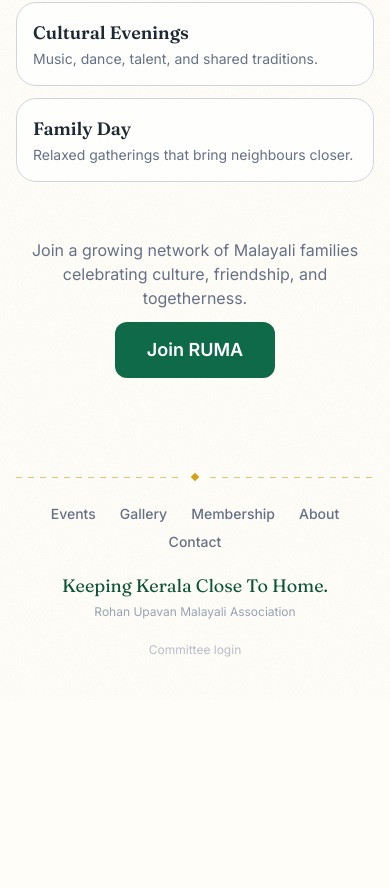
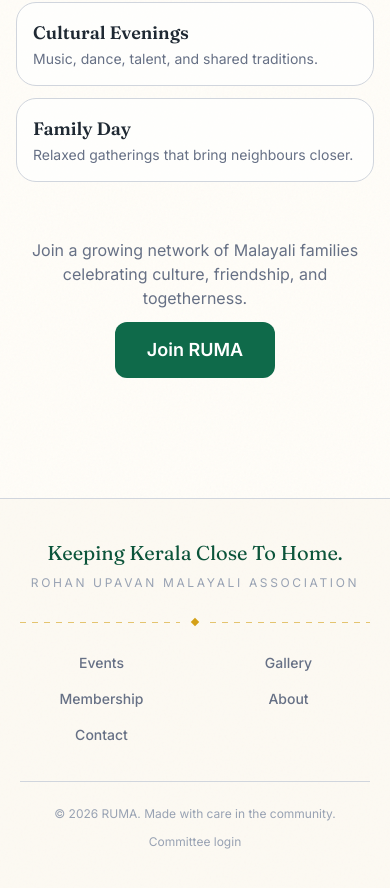
Before and after one commit to anuphilipp3/RUMA-Event-Platform, a Next.js app: page /about in a window 390 px wide. Shown: the part 1669-2557 px from the top of the page. Before the commit the page ends 2369 px from the top, so only its background shows below. Built offline with nearby package versions, Linux system fonts and the light colour scheme; no server answers; the database is empty.

Commit message:
feat: customizable announcement ticker + redesigned mobile footer

```diff
--- a/src/app/globals.css
+++ b/src/app/globals.css
@@ -85,6 +85,25 @@
   }
 }
 
+/* Announcement ticker: track holds two identical halves; sliding by -50%
+   loops one full half seamlessly. Compositor-friendly (transform only). */
+@keyframes ruma-marquee {
+  from {
+    transform: translateX(0);
+  }
+  to {
+    transform: translateX(-50%);
+  }
+}
+.ruma-marquee {
+  animation: ruma-marquee 26s linear infinite;
+}
+@media (prefers-reduced-motion: reduce) {
+  .ruma-marquee {
+    animation: none;
+  }
+}
+
 /* Pookalam "building up": each petal grows outward from the centre, staggered,
    forming the flower, then dissolves and rebuilds. --r = petal angle. */
 @keyframes petal-form {
--- a/src/components/admin/org-settings-editor.tsx
+++ b/src/components/admin/org-settings-editor.tsx
@@ -33,6 +33,8 @@ interface SettingsForm {
   signatoryName: string;
   upiId: string;
   upiPayeeName: string;
+  announcementEnabled: boolean;
+  announcementText: string;
   plans: PlanForm[];
 }
 
@@ -49,6 +51,8 @@ function toForm(s: OrgSettings): SettingsForm {
     signatoryName: s.signatoryName,
     upiId: s.upiId,
     upiPayeeName: s.upiPayeeName,
+    announcementEnabled: s.announcement.enabled,
+    announcementText: s.announcement.text,
     plans: s.plans.map((p) => ({
       key: p.key,
       name: p.name,
@@ -75,6 +79,10 @@ function toSettings(f: SettingsForm): OrgSettings {
     signatoryName: f.signatoryName.trim(),
     upiId: f.upiId.trim(),
     upiPayeeName: f.upiPayeeName.trim(),
+    announcement: {
+      enabled: f.announcementEnabled,
+      text: f.announcementText.trim(),
+    },
     plans: f.plans.map((p) => ({
       key: p.key as OrgSettings["plans"][number]["key"],
       name: p.name.trim(),
@@ -187,6 +195,32 @@ export function OrgSettingsEditor({ settings }: { settings: OrgSettings }) {
 
       <Card className="p-5">
         <h2 className="mb-4 text-card-title font-semibold text-charcoal">
+          Announcement banner
+        </h2>
+        <label className="flex items-center gap-3">
+          <input
+            type="checkbox"
+            {...register("announcementEnabled")}
+            className="h-5 w-5 rounded border-field accent-kerala-600"
+          />
+          <span className="text-body text-charcoal">
+            Show a scrolling announcement at the top of the site
+          </span>
+        </label>
+        <div className="mt-4">
+          <Label>Announcement text</Label>
+          <Input
+            {...register("announcementText")}
+            placeholder="🌸 Onam Sadhya bookings now open — members get 20% off!"
+          />
+        </div>
+        <p className="mt-2 text-caption text-text-muted">
+          Keep it short and punchy. Turn it off any time by unchecking the box above.
+        </p>
+      </Card>
+
+      <Card className="p-5">
+        <h2 className="mb-4 text-card-title font-semibold text-charcoal">
           Association UPI
         </h2>
         <div className="grid gap-4 sm:grid-cols-2">
--- /dev/null
+++ b/src/components/public/announcement-bar.tsx
@@ -0,0 +1,41 @@
+const REPEAT = 4;
+
+function MarqueeHalf({ text, ariaHidden }: { text: string; ariaHidden?: boolean }) {
+  return (
+    <div className="flex shrink-0 items-center" aria-hidden={ariaHidden}>
+      {Array.from({ length: REPEAT }).map((_, i) => (
+        <span key={i} className="flex items-center">
+          <span className="whitespace-nowrap px-6 text-small font-medium tracking-wide">
+            {text}
+          </span>
+          <span className="text-gold-500" aria-hidden>
+            ◆
+          </span>
+        </span>
+      ))}
+    </div>
+  );
+}
+
+/**
+ * Slim scrolling announcement bar shown above the header. Pure-CSS marquee
+ * (transform only), pauses on hover, and freezes for reduced-motion users.
+ * Controlled from Admin → Settings.
+ */
+export function AnnouncementBar({ text }: { text: string }) {
+  const clean = text.trim();
+  if (!clean) return null;
+
+  return (
+    <div
+      role="status"
+      className="group relative overflow-hidden border-b border-gold/25 bg-kerala-700 py-2 text-white"
+    >
+      <div className="kasavu-line absolute inset-x-0 top-0 h-0.5 opacity-80" />
+      <div className="ruma-marquee flex w-max group-hover:[animation-play-state:paused]">
+        <MarqueeHalf text={clean} />
+        <MarqueeHalf text={clean} ariaHidden />
+      </div>
+    </div>
+  );
+}
--- a/src/components/public/site-footer.tsx
+++ b/src/components/public/site-footer.tsx
@@ -10,34 +10,50 @@ const LINKS = [
 ];
 
 export function SiteFooter({ tagline }: { tagline?: string }) {
+  const year = new Date().getFullYear();
+
   return (
-    <footer className="mx-auto max-w-content px-4 py-10">
-      <KasavuDivider className="mb-6" />
-      <nav className="mb-5 flex flex-wrap justify-center gap-x-6 gap-y-2">
+    <footer className="mt-16 border-t border-gold/15 bg-cream/40">
+      <div className="mx-auto max-w-content px-5 py-10">
+        {/* Brand line */}
+        <div className="text-center">
+          <p className="font-display text-xl text-kerala-700 sm:text-2xl">
+            {tagline ?? "Keeping Kerala Close To Home."}
+          </p>
+          <p className="mt-2 text-caption uppercase tracking-[0.22em] text-text-muted">
+            Rohan Upavan Malayali Association
+          </p>
+        </div>
+
+        <KasavuDivider className="my-7" />
+
+        {/* Links — tidy 2-column grid on phones, single row on larger screens */}
+        <nav
+          aria-label="Footer"
+          className="grid grid-cols-2 gap-x-6 gap-y-4 sm:flex sm:flex-wrap sm:justify-center sm:gap-x-8"
+        >
           {LINKS.map((l) => (
             <Link
               key={l.href}
               href={l.href}
-            className="text-small font-medium text-text-secondary hover:text-kerala-700"
+              className="text-center text-small font-medium text-text-secondary transition-colors hover:text-kerala-700"
             >
               {l.label}
             </Link>
           ))}
         </nav>
-      <p className="text-center font-display text-lg text-kerala-700">
-        {tagline ?? "Keeping Kerala Close To Home."}
-      </p>
-      <p className="mt-1 text-center text-caption text-text-muted">
-        Rohan Upavan Malayali Association
-      </p>
-      <p className="mt-4 text-center">
+
+        {/* Bottom bar */}
+        <div className="mt-9 flex flex-col items-center gap-3 border-t border-gold/10 pt-6 text-caption text-text-muted sm:flex-row sm:justify-between sm:gap-0">
+          <span>© {year} RUMA. Made with care in the community.</span>
           <Link
             href="/admin/login"
-          className="text-caption text-text-muted/70 transition-colors hover:text-kerala-700"
+            className="transition-colors hover:text-kerala-700"
           >
             Committee login
           </Link>
-      </p>
+        </div>
+      </div>
     </footer>
   );
 }
--- a/src/components/public/site-header.tsx
+++ b/src/components/public/site-header.tsx
@@ -1,11 +1,14 @@
 import Link from "next/link";
 import { RumaMark } from "@/components/shared/ruma-mark";
 import { SiteNav } from "@/components/public/site-nav";
+import { AnnouncementBar } from "@/components/public/announcement-bar";
 import { getOrgSettings } from "@/lib/data/org-settings";
 
 export async function SiteHeader() {
-  const { brand } = await getOrgSettings();
+  const { brand, announcement } = await getOrgSettings();
   return (
+    <>
+      {announcement.enabled && <AnnouncementBar text={announcement.text} />}
       <header className="sticky top-0 z-40 border-b border-gold/15 bg-ivory/85 backdrop-blur">
         <div className="mx-auto flex h-16 max-w-content items-center justify-between px-4">
           <Link href="/" className="text-kerala-700" aria-label={`${brand.name} home`}>
@@ -14,5 +17,6 @@ export async function SiteHeader() {
           <SiteNav />
         </div>
       </header>
+    </>
   );
 }
--- a/src/lib/domain/membership.ts
+++ b/src/lib/domain/membership.ts
@@ -83,6 +83,11 @@ export interface OrgContact {
   whatsapp: string;
 }
 
+export interface OrgAnnouncement {
+  enabled: boolean;
+  text: string;
+}
+
 export interface OrgSettings {
   brand: OrgBrand;
   contact: OrgContact;
@@ -92,6 +97,7 @@ export interface OrgSettings {
   upiId: string;
   upiPayeeName: string;
   plans: MembershipPlan[];
+  announcement: OrgAnnouncement;
 }
 
 export const DEFAULT_ORG_SETTINGS: OrgSettings = {
@@ -125,6 +131,7 @@ export const DEFAULT_ORG_SETTINGS: OrgSettings = {
       ],
     },
   ],
+  announcement: { enabled: false, text: "" },
 };
 
 export function withOrgDefaults(data: Partial<OrgSettings> | null): OrgSettings {
@@ -147,6 +154,10 @@ export function withOrgDefaults(data: Partial<OrgSettings> | null): OrgSettings
     upiId: data.upiId || DEFAULT_ORG_SETTINGS.upiId,
     upiPayeeName: data.upiPayeeName || DEFAULT_ORG_SETTINGS.upiPayeeName,
     plans: data.plans?.length ? data.plans : DEFAULT_ORG_SETTINGS.plans,
+    announcement: {
+      enabled: data.announcement?.enabled ?? false,
+      text: data.announcement?.text ?? "",
+    },
   };
 }
 
```
Also changed, not shown: .impeccable/hook.cache.json. Lines whose indentation alone changed are shown as unchanged.
